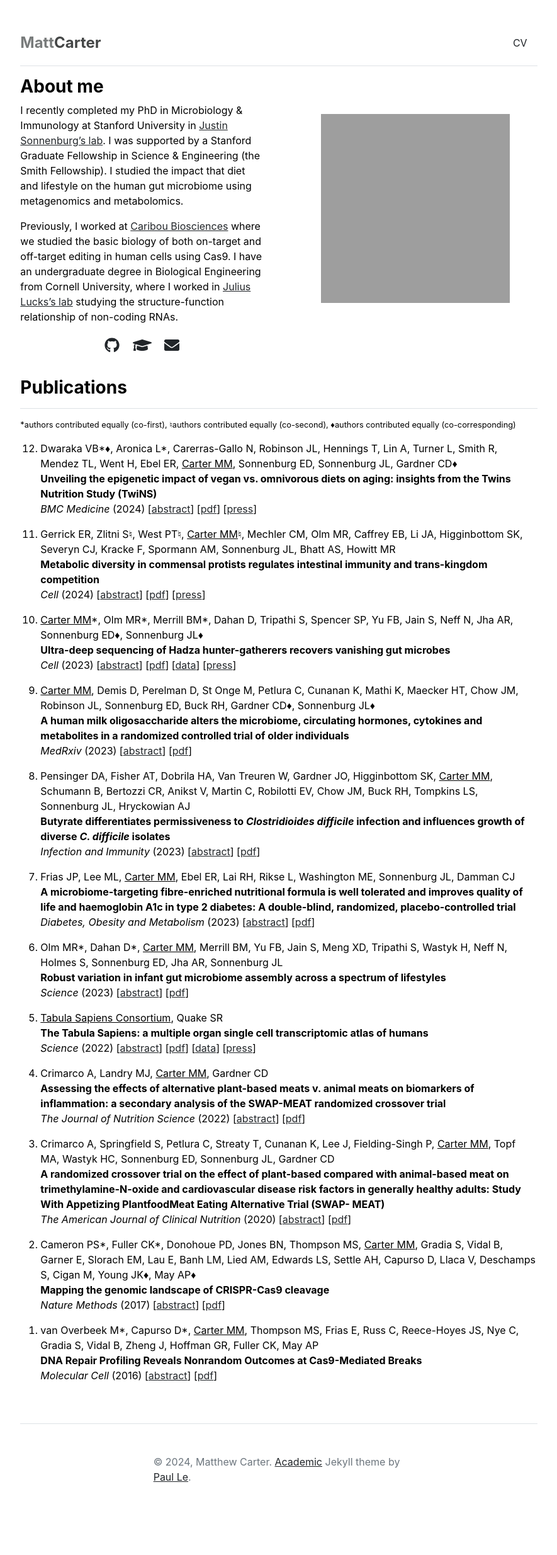
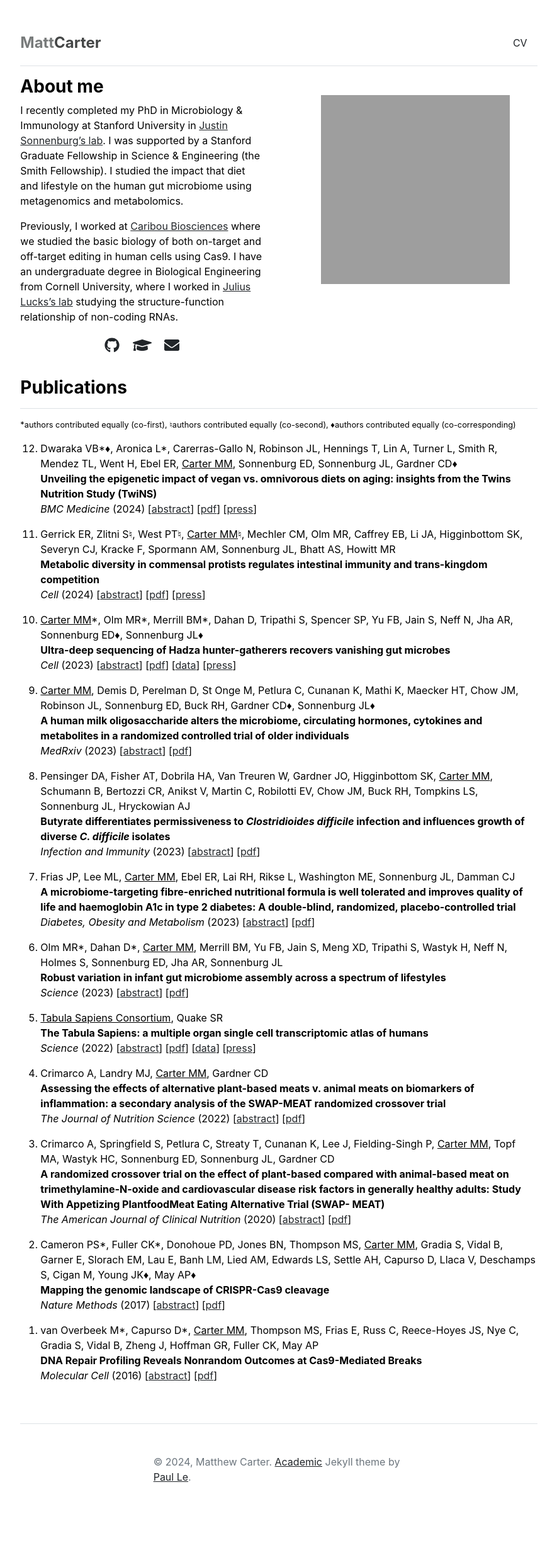
Before and after one commit to matt-cart/matt-cart.github.io, a Jekyll site: the page built from index.md, in a window 1280 px wide. Shown: the whole page at 63% size, without its empty margins (197-1082 px from the left). Built offline with Jekyll 4.4.1, drawn with Linux system fonts in a browser that asks for light colours.

Commit message:
Update home.html

```diff
--- a/_layouts/home.html
+++ b/_layouts/home.html
@@ -13,7 +13,7 @@ layout: default
     </p>
   </div>
   <div class="col-md-6 image-container">
-    <div style="margin-top:60px">
+    <div style="margin-top:30px">
       <img src="{{ site.github.url }}/assets/img/mugshot_website.png" alt="Home" width="300" height="300">
     </div>
   </div>
```
